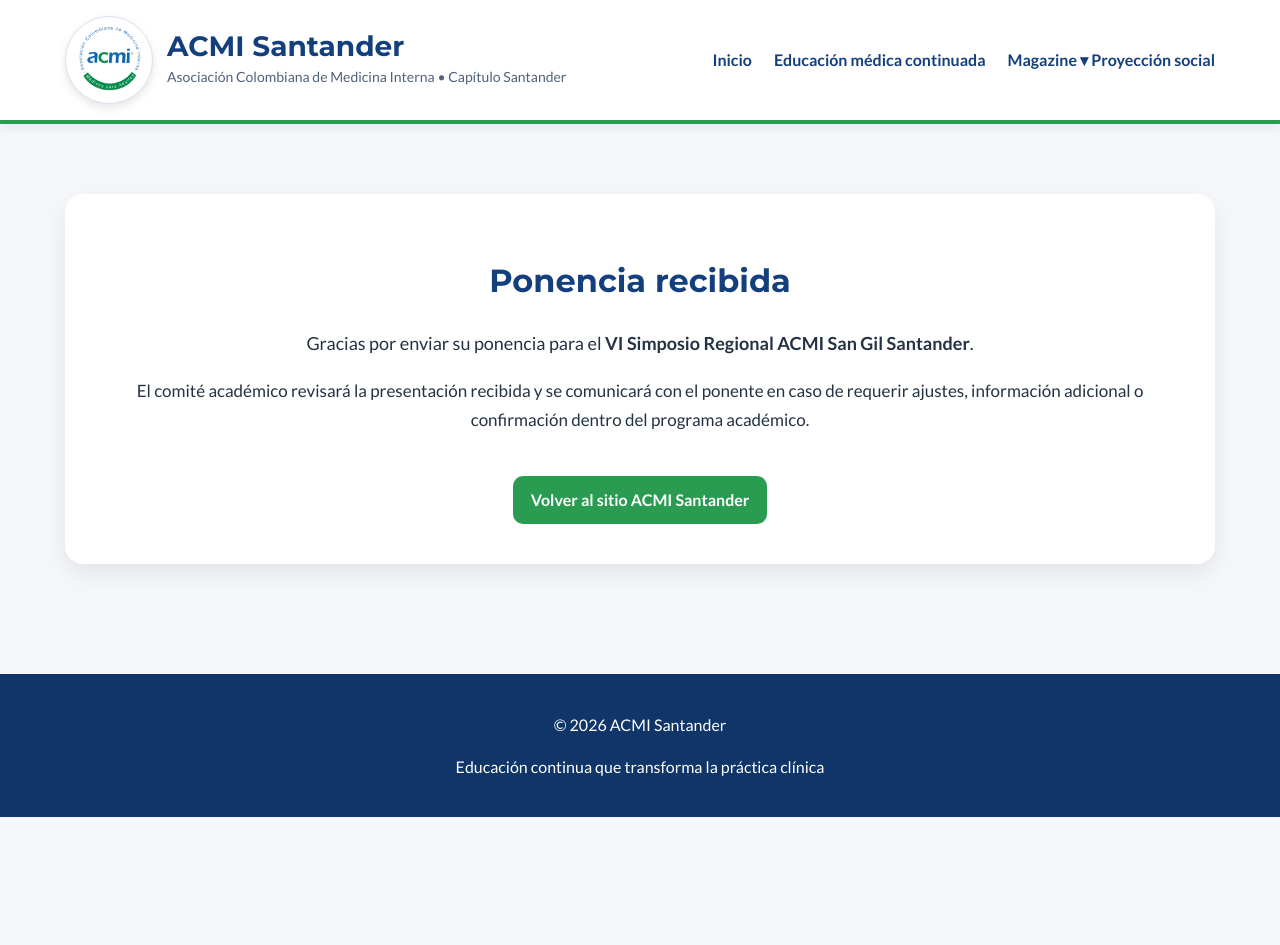
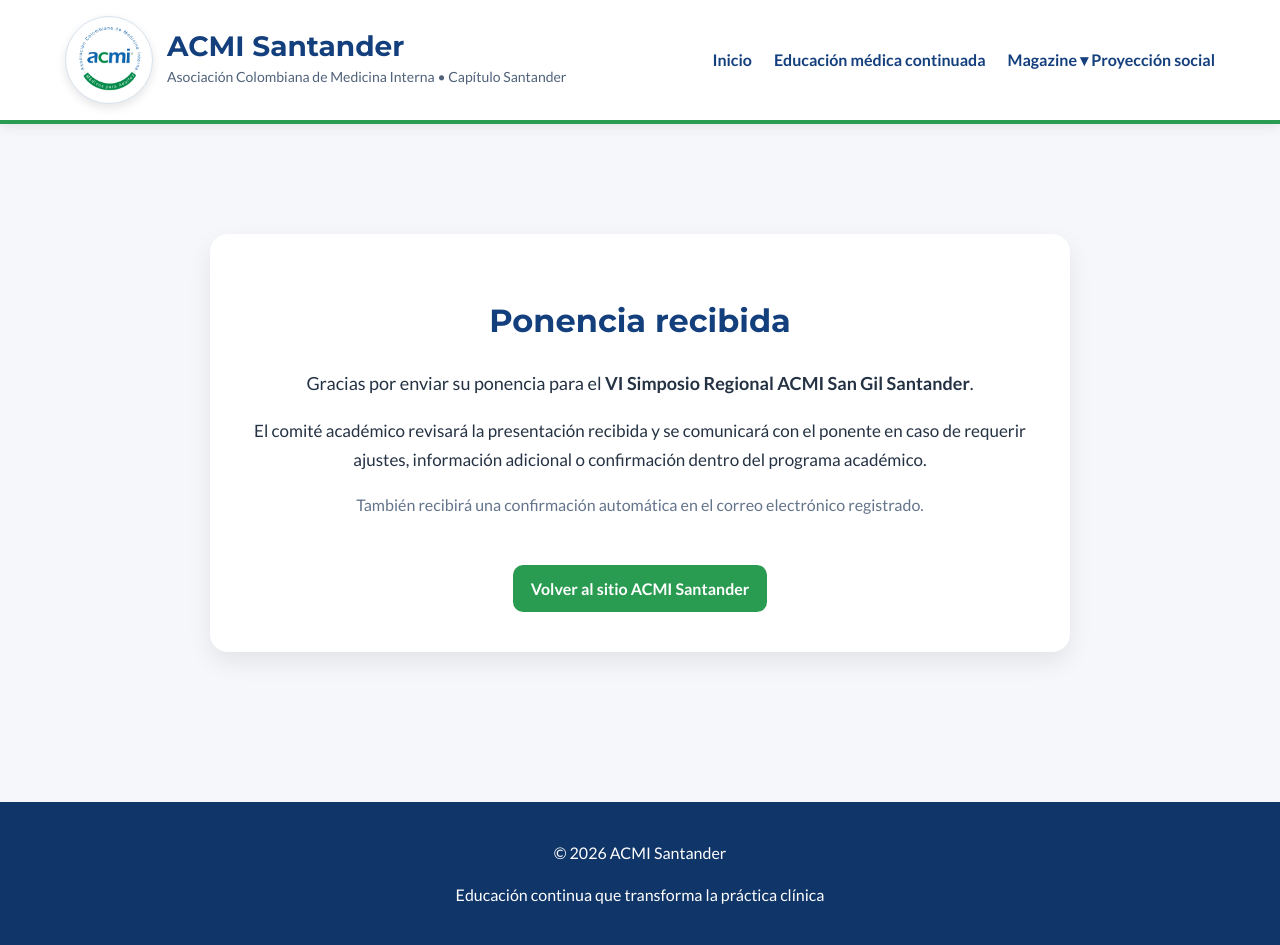
Before and after one commit to Acmisantander/Acmisantander, a Jekyll site: the page built from magazine/gracias-ponencia.html, in a window 1280 px wide. Built offline with Jekyll 4.4.1, drawn with Linux system fonts in a browser that asks for light colours; before the commit the page ends 900 px from its top, so only the background shows below that.

Commit message:
Update gracias-ponencia.html

```diff
--- a/magazine/gracias-ponencia.html
+++ b/magazine/gracias-ponencia.html
@@ -4,7 +4,7 @@
 permalink: /magazine/gracias-ponencia/
 ---
 
-<div class="card" style="text-align:center; padding:40px 30px;">
+<div class="card" style="text-align:center; padding:40px 30px; max-width:800px; margin:40px auto;">
 
   <h1>Ponencia recibida</h1>
 
@@ -17,8 +17,14 @@
     en caso de requerir ajustes, información adicional o confirmación dentro del programa académico.
   </p>
 
-  <a class="btn" href="{{ site.baseurl }}/" style="margin-top:25px;">
-    Volver al sitio ACMI Santander
-  </a>
+  <p style="font-size:16px; line-height:1.7; color:#64748b;">
+    También recibirá una confirmación automática en el correo electrónico registrado.
+  </p>
+
+  <div style="margin-top:30px;">
+    <a class="btn" href="{{ site.baseurl }}/">
+      Volver al sitio ACMI Santander
+    </a>
+  </div>
 
 </div>
```
